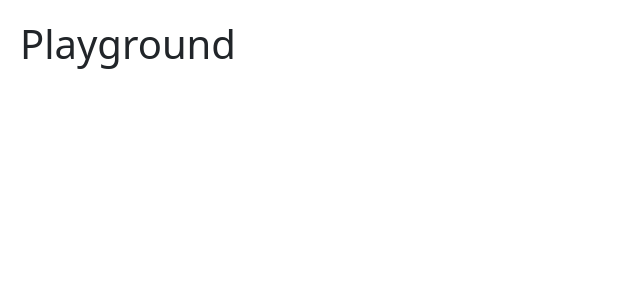
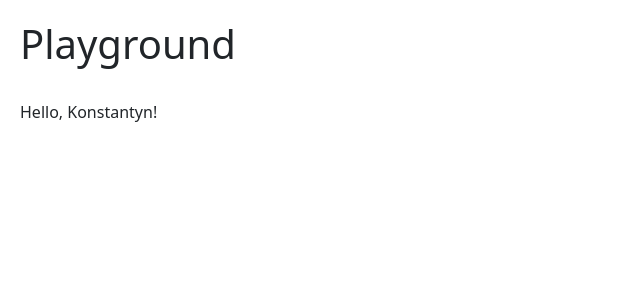
Before and after one commit to burlai/playground, a React (Vite) app: page / in a window 1280 px wide. Shown: the top 300 px of the page, without its empty margins (0-640 px from the left). Built offline with nearby package versions, Linux system fonts and the light colour scheme; the HTML template or start-up script is replaced by a standard one.

Commit message:
add SimplestComponent

```diff
--- a/src/App.tsx
+++ b/src/App.tsx
@@ -1,11 +1,14 @@
 import React from 'react';
 import './App.css'
+import HelloWorld from './components/SimplestComponet';
 
 const App = () => {
 
   return (
-    <div className="App">
-      <h1 className="h1">Playground</h1>
+    <div className='App'>
+      <h1 className='h1'>Playground</h1>
+      <br/>
+      <HelloWorld name='Konstantyn' />
     </div>
   );
 }
--- /dev/null
+++ b/src/components/SimplestComponet.tsx
@@ -0,0 +1,11 @@
+import React from "react";
+
+interface HelloWorldProps {
+  name: string;
+}
+
+const HelloWorld: React.FunctionComponent<HelloWorldProps> = ({ name }) => {
+  return <div>Hello, {name}!</div>;
+};
+
+export default HelloWorld;
```
Also changed, not shown: src/index.tsx (renamed from src/main.tsx).
